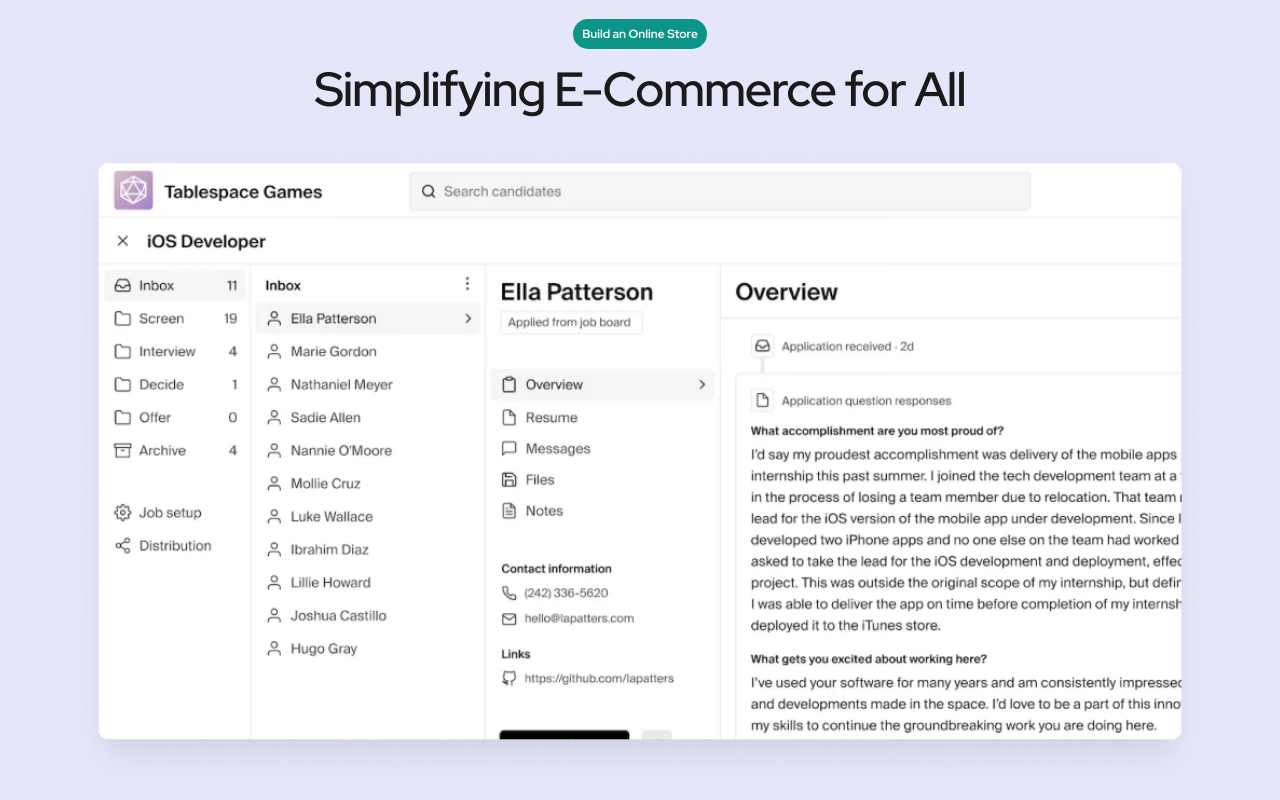
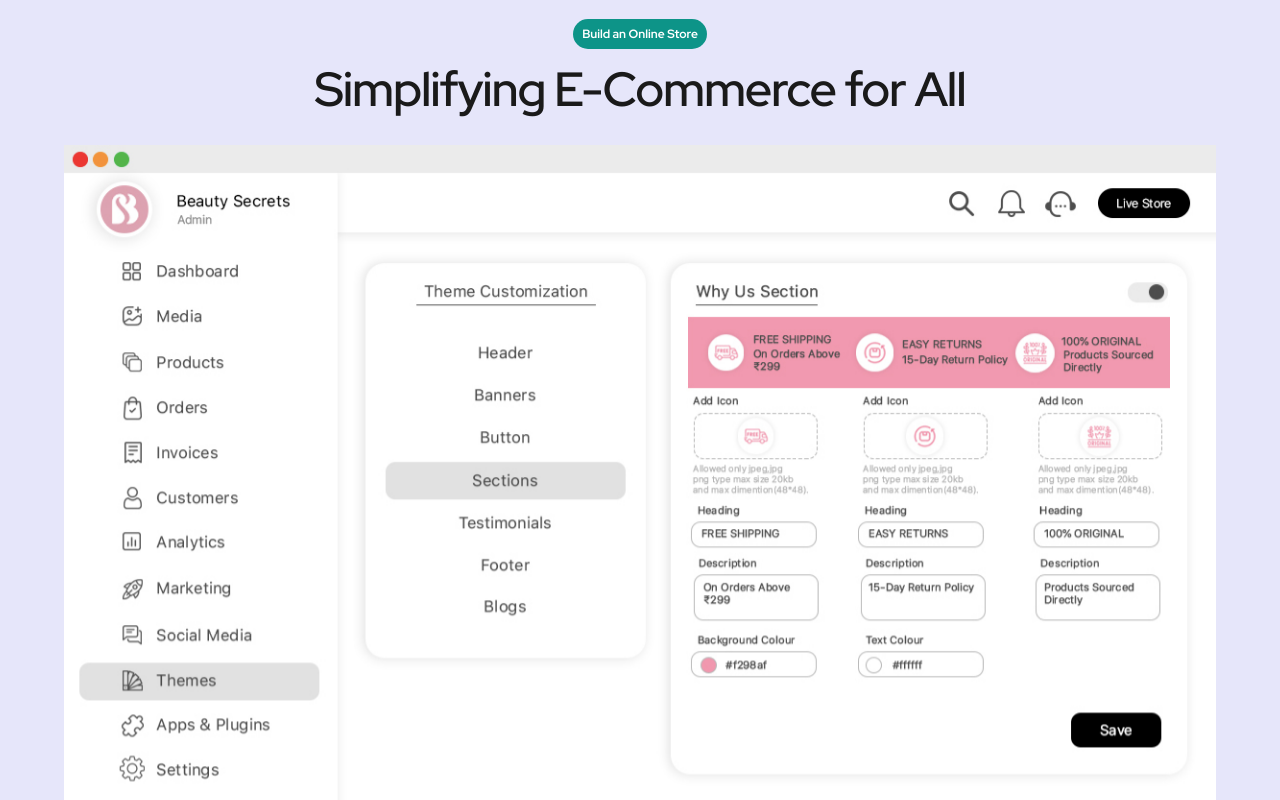
Before and after one commit to imshivamb/landing-page, a Next.js app: page / in a window 1280 px wide. Shown: the part 3000-3800 px from the top of the page. Built offline with nearby package versions, Linux system fonts and the light colour scheme.

Commit message:
images added

```diff
--- a/app/components/features/FeaturesSection2.tsx
+++ b/app/components/features/FeaturesSection2.tsx
@@ -3,6 +3,7 @@ import { Badge } from "../ui/badge";
 import Image from "next/image";
 import Link from "next/link";
 import { Button } from "../Button";
+import { storegraphic } from "../../constants/imagesImport";
 
 const FeaturesSection2 = () => {
   return (
@@ -15,13 +16,8 @@ const FeaturesSection2 = () => {
           Simplifying E-Commerce for All
         </h2>
       </div>
-      <div className="banner-img relative w-full flex justify-center mt-5">
-        <Image
-          src="/images/dashboard-img.png"
-          alt="dashboard image"
-          width={1200}
-          height={600}
-        />
+      <div className="banner-img relative w-full flex my-8 justify-center">
+        <Image src={storegraphic} alt="dashboard image" />
       </div>
       <div className="flex justify-center w-full">
         <div className=" max-w-full w-full grid grid-cols-1 sm:grid-cols-2 md:grid-cols-3 mt-3 justify-center items-stretch">
--- a/app/constants/imagesImport.ts
+++ b/app/constants/imagesImport.ts
@@ -28,8 +28,9 @@ import tab3 from "../../public/images/tab3.jpg";
 import tab4 from "../../public/images/tab4.jpg";
 import tab5 from "../../public/images/tab5.jpg";
 import features3 from "../../public/images/product3.jpg";
+import storegraphic from "../../public/images/Website Graphic 1.jpg"
 
 
-export { award1, award2,tab1, tab2, tab3, tab4, tab5,features3, award3, automation, features1,features2, featuresimage, tabs3, sellglobal, campaigns, award4, award5, heroBg, heroImg1, heroImg2, heroImg3, theme1, theme2, theme3, theme8, theme4, theme5,theme6,theme7
+export { award1, award2,tab1, tab2, tab3, tab4, tab5,features3, storegraphic,  award3, automation, features1,features2, featuresimage, tabs3, sellglobal, campaigns, award4, award5, heroBg, heroImg1, heroImg2, heroImg3, theme1, theme2, theme3, theme8, theme4, theme5,theme6,theme7
 
 }
```
Also changed, not shown: public/images/Website Graphic 1.jpg (added).
